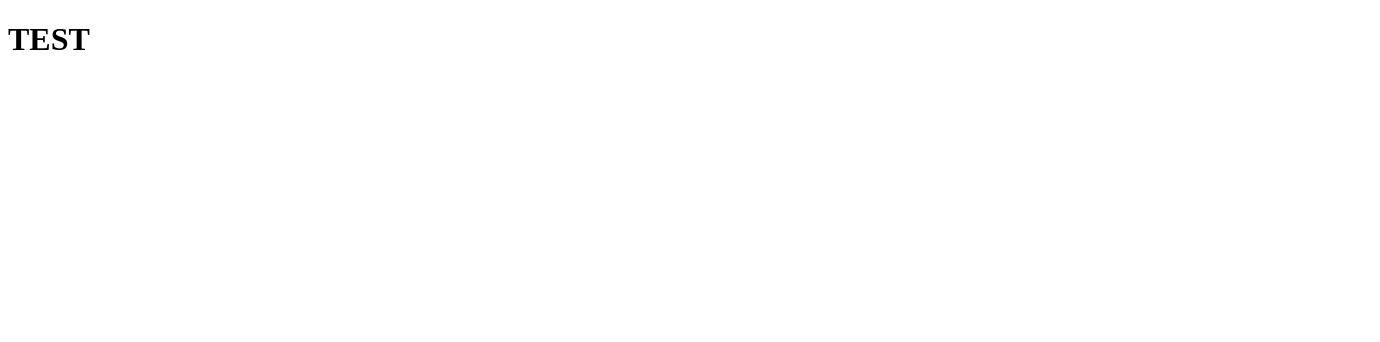
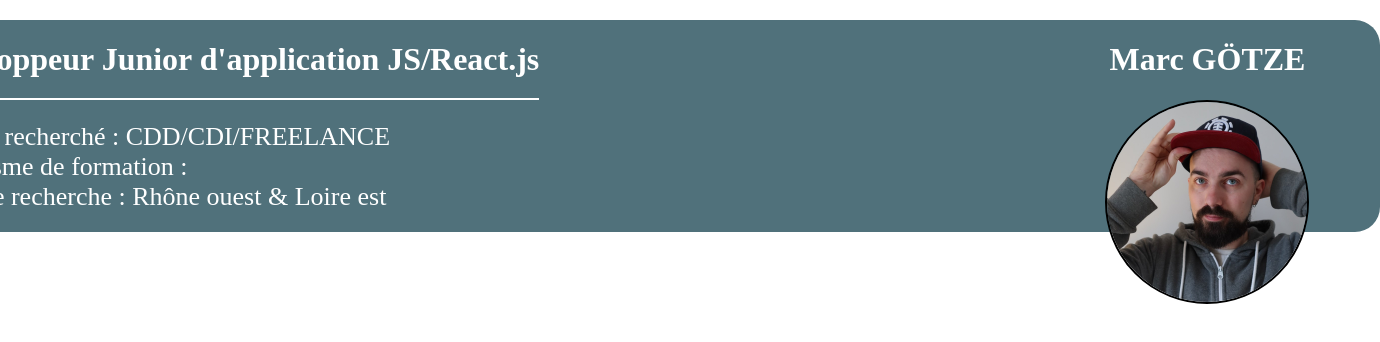
Before and after one commit to MarcGotze/cv, a React (Create React App) app: page / in a window 1280 px wide. Shown: the top 342 px of the page, 1380 px wide, since content can reach past the window. Built offline with nearby package versions, Linux system fonts and the light colour scheme.

Commit message:
Ajout des composants Header et Picture

```diff
--- a/src/components/Header.jsx
+++ b/src/components/Header.jsx
@@ -1,7 +1,20 @@
 import React from "react";
+import Picture from "./Picture";
 
 const Header = () => {
-  return <div></div>;
+  return (
+    <header>
+      <div className="title">
+        <h1>Développeur Junior d'application JS/React.js</h1>
+        <ul>
+          <li>Contrat recherché : CDD/CDI/FREELANCE</li>
+          <li>Organisme de formation : </li>
+          <li>Zone de recherche : Rhône ouest & Loire est</li>
+        </ul>
+      </div>
+      <Picture />
+    </header>
+  );
 };
 
 export default Header;
--- a/src/components/Picture.jsx
+++ b/src/components/Picture.jsx
@@ -1,7 +1,18 @@
 import React from "react";
 
 const Picture = () => {
-  return <div></div>;
+  return (
+    <div className="picture-container">
+      <h1>Marc GÖTZE</h1>
+      <div className="portrait">
+        <img
+          className="photo"
+          src="assets/picture.png"
+          alt="Portrait de Marc Götze"
+        />
+      </div>
+    </div>
+  );
 };
 
 export default Picture;
--- a/src/pages/Home.jsx
+++ b/src/pages/Home.jsx
@@ -1,9 +1,10 @@
 import React from "react";
+import Header from "../components/Header";
 
 const Home = () => {
   return (
     <div>
-      <h1>TEST</h1>
+      <Header />
     </div>
   );
 };
--- /dev/null
+++ b/src/styles/_settings.scss
@@ -0,0 +1,13 @@
+//COLORS
+$color-1: #212121;
+$color-2: #3a4042;
+$color-3: #50717b;
+$color-4: #8ecccc;
+
+
+body {
+    margin: 0;
+    margin-top: 20px;
+    display: flex;
+    justify-content: center;
+}
--- /dev/null
+++ b/src/styles/components/_header.scss
@@ -0,0 +1,32 @@
+@use "../settings";
+
+header {
+    display: flex;
+    justify-content: space-between;
+    background-color: settings.$color-3;
+    padding: 0px 20px 20px 20px;
+    width: 90rem;
+    height: 12rem;
+    border-radius: 25px;
+    color: white;
+}
+
+.title {
+    display: flex;
+    flex-direction: column;
+}
+
+.title h1 {
+    padding-bottom: 20px;
+    border-bottom: 2px solid white;
+}
+
+ul {
+    margin: 0;
+    padding: 0;
+}
+
+li {
+    font-size: 26px;
+    list-style-type: none;
+}
--- /dev/null
+++ b/src/styles/components/_picture.scss
@@ -0,0 +1,17 @@
+.picture-container {
+    width: 205px;
+    text-align: center;
+    margin-right: 50px;
+}
+
+.portrait {
+    overflow: hidden;
+    border: 2px solid black;
+    border-radius: 50%;
+    width: 200px;
+    height: 200px;
+}
+
+.photo {
+    height: 200px;
+}
--- a/src/styles/index.scss
+++ b/src/styles/index.scss
@@ -0,0 +1,3 @@
+@use "./settings";
+@use "./components/header";
+@use "./components/picture";
```
Also changed, not shown: public/assets/picture.png (added).
